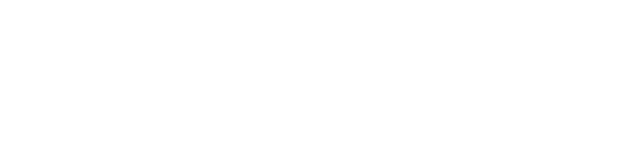
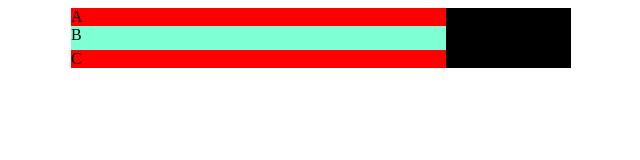
Before and after one commit to Oposq/aplikacje_internetowe, a plain HTML site: page index.html in a window 1280 px wide. Shown: the whole page, without its empty margins (319-959 px from the left). Drawn offline with Linux system fonts and the light colour scheme.

Commit message:
adding css

```diff
--- a/index.html
+++ b/index.html
@@ -2,9 +2,14 @@
 <html lang="en">
 <head>
     <meta charset="UTF-8">
-    <title>Document</title>
+    <title>Page title</title>
+    <link rel="stylesheet" href="style.css">
 </head>
 <body>
-
+    <div id="container">
+    <div class="first">A</div>
+    <div class="second">B</div>
+    <div>C</div>
+</div>
 </body>
 </html>
--- /dev/null
+++ b/style.css
@@ -0,0 +1,19 @@
+#container{
+    width: 500px;
+    background-color: black;
+    margin: 0 auto;
+}
+div{
+    width: 75%;
+    background-color:red;
+}
+div.second{
+    height: 24px;
+    background-color:aquamarine;
+    transition: all 0.3s linear;
+}
+div.second:hover {
+    background-color: blue;
+    height: 300px;
+
+}
```
